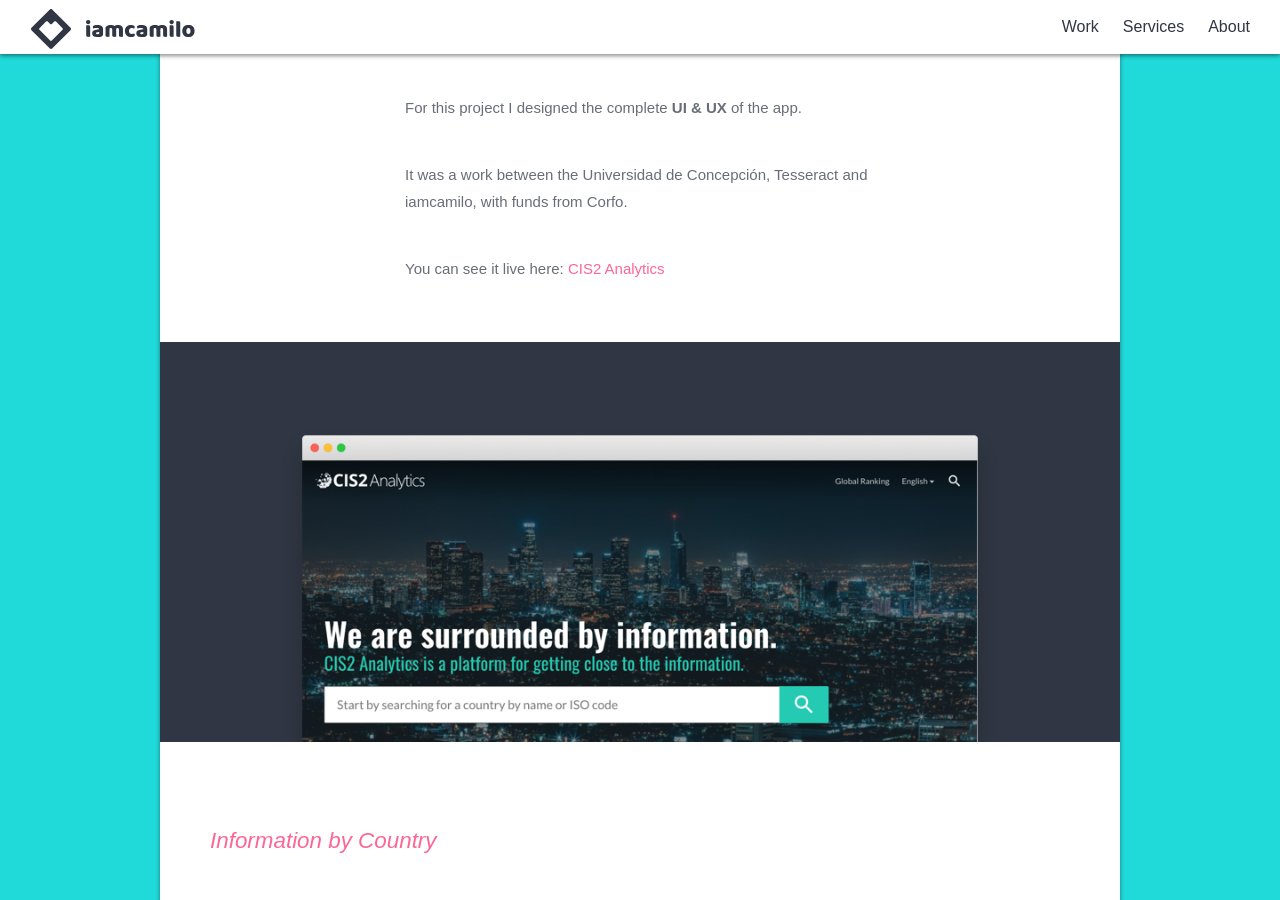
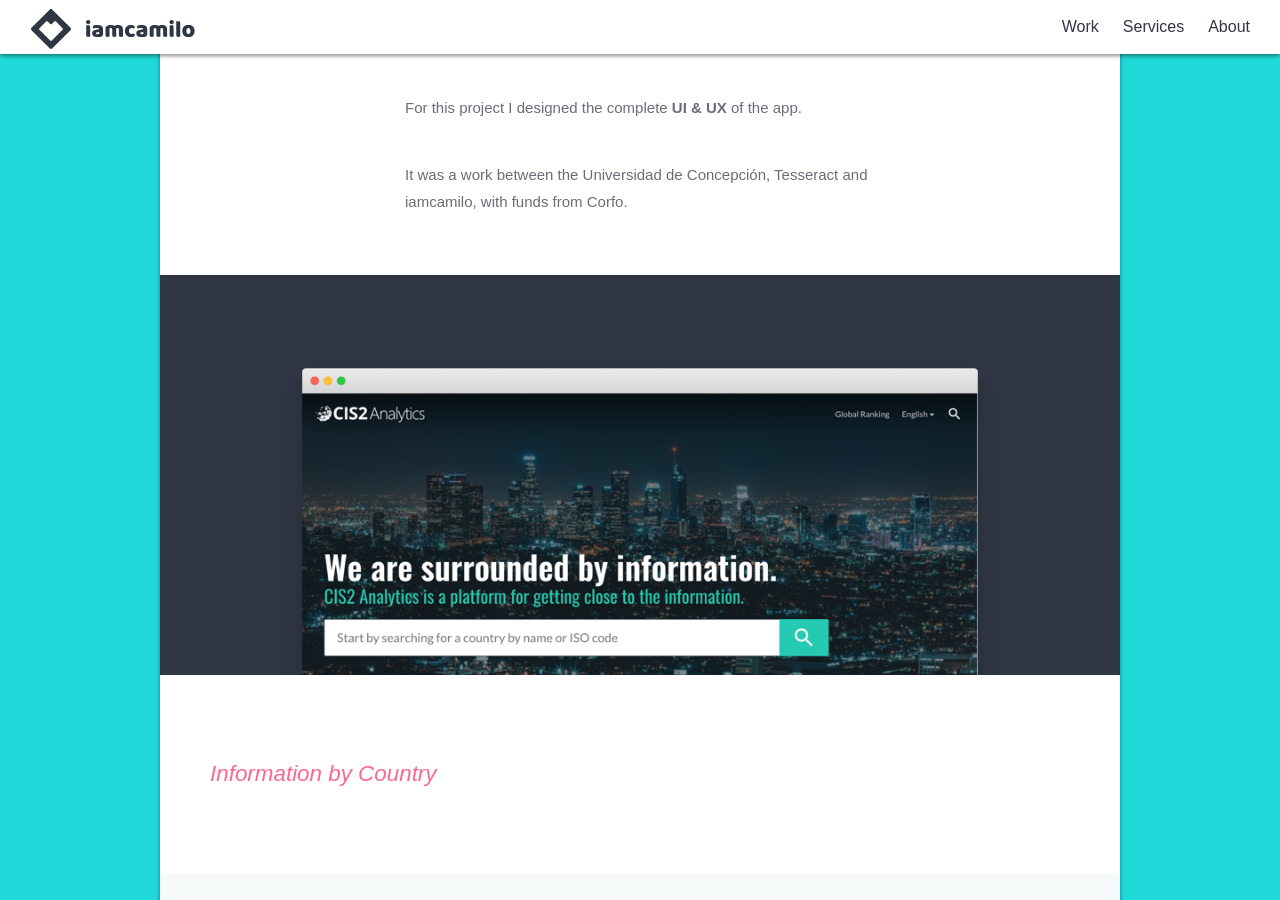
Before and after one commit to iamcamilo/iamcamilo, a Jekyll site: the page built from analytics.html, in a window 1280 px wide and 900 px high, scrolled down 683 px. Built offline with Jekyll 4.4.1, drawn with Linux system fonts in a browser that asks for light colours; some web fonts are replaced.

Commit message:
Removed broken link

```diff
--- a/analytics.html
+++ b/analytics.html
@@ -23,7 +23,7 @@
             <p>CIS2 Analytics is a web app for <strong>statistics and data comparison</strong> of Chile and the world.</p>
             <p>For this project I designed the complete <strong>UI & UX</strong> of the app.</p>
             <p>It was a work between the Universidad de Concepción, Tesseract and iamcamilo, with funds from Corfo.</p>
-            <p>You can see it live here: <a href="http://analytics.cis2.io/" target="_blank">CIS2 Analytics</a></p>
+            <!-- <p>You can see it live here: <a href="http://analytics.cis2.io/" target="_blank">CIS2 Analytics</a></p> -->
           </section>
 
           <section class="double gallery row">
```
